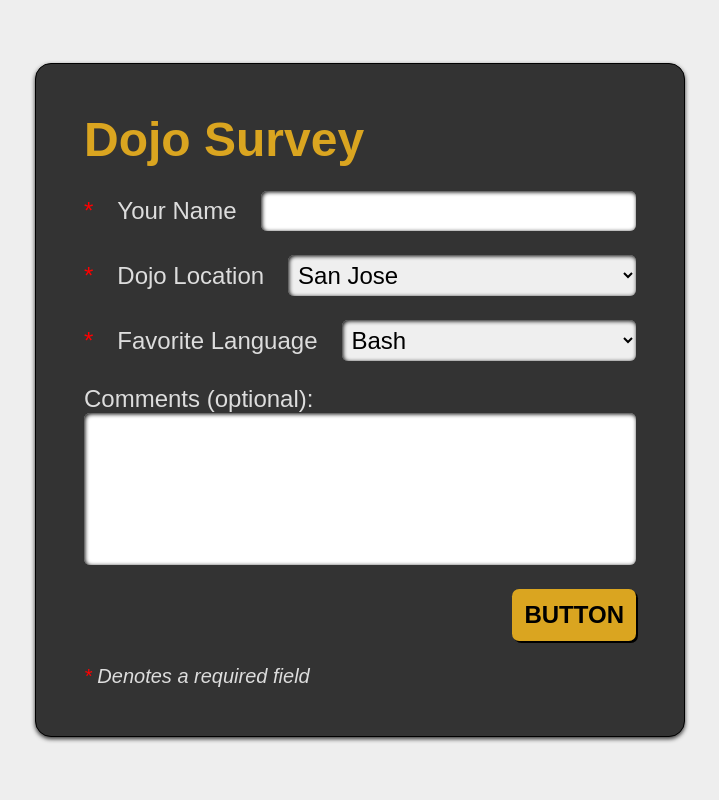
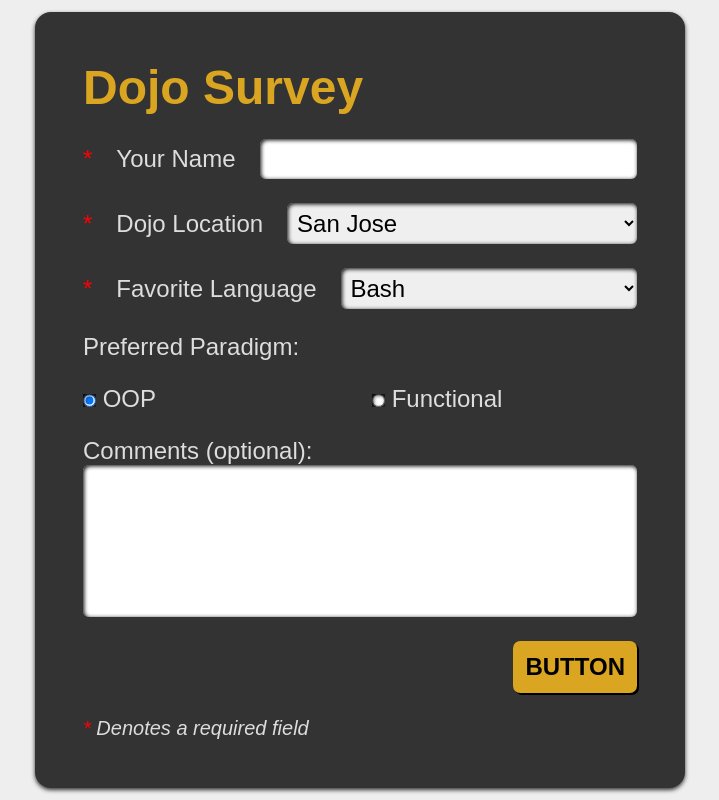
Before and after one commit to cptchuckles/codingdojo, a Flask app: page / in a window 1280 px wide. Shown: the whole page, without its empty margins (280-999 px from the left). Run offline with Flask 3, Linux system fonts and the light colour scheme.

Commit message:
python(flask): dojo survey - add radio buttons

```diff
--- a/python/flask/survey/static/style.css
+++ b/python/flask/survey/static/style.css
@@ -27,7 +27,6 @@ body {
   gap: 1em;
   padding: 2em;
 
-  border: 1px solid black;
   border-radius: 1rem;
   background-color: #333;
   color: #ddd;
@@ -43,7 +42,11 @@ small {
   font-style: italic;
 }
 
-label, .entry {
+label.clickable {
+  cursor: pointer;
+}
+
+label:not(.inline), .entry {
   display: flex;
   flex-wrap: wrap;
   gap: 1em;
--- a/python/flask/survey/templates/index.html
+++ b/python/flask/survey/templates/index.html
@@ -9,10 +9,12 @@
     <body>
         <form class="panel" action="/submit" method="POST">
             <h1>Dojo Survey</h1>
+
             <label>
                 Your Name
                 <input type="text" name="name" id="name" required />
             </label>
+
             <label>
                 Dojo Location
                 <select name="location" id="location" required>
@@ -21,6 +23,7 @@
                     <option value="Burthorpe">Burthorpe</option>
                 </select>
             </label>
+
             <label>
                 Favorite Language
                 <select name="language" id="language" required>
@@ -35,13 +38,28 @@
                     <option value="Lua">Lua</option>
                 </select>
             </label>
+
+            <p>Preferred Paradigm:</p>
+            <p class="entry">
+                <label class="inline clickable" for="oop">
+                    <input type="radio" name="paradigm" value="OOP" id="oop" checked />
+                    OOP
+                </label>
+                <label class="inline clickable" for="functional">
+                    <input type="radio" name="paradigm" value="Functional" id="functional" />
+                    Functional
+                </label>
+            </p>
+
             <label class="comments">
                 Comments (optional):
                 <textarea name="comments" id="comments" rows="5" autocorrect="on" resizable="false"></textarea>
             </label>
+
             <div class="shrink">
                 <input type="submit" class="button" value="BUTTON" />
             </div>
+
             <small><span style="color: red;">*</span> Denotes a required field</small>        </form>
     </body>
 </html>
```
Also changed, not shown: python/flask/survey/templates/results.html (+10 -1 lines).
